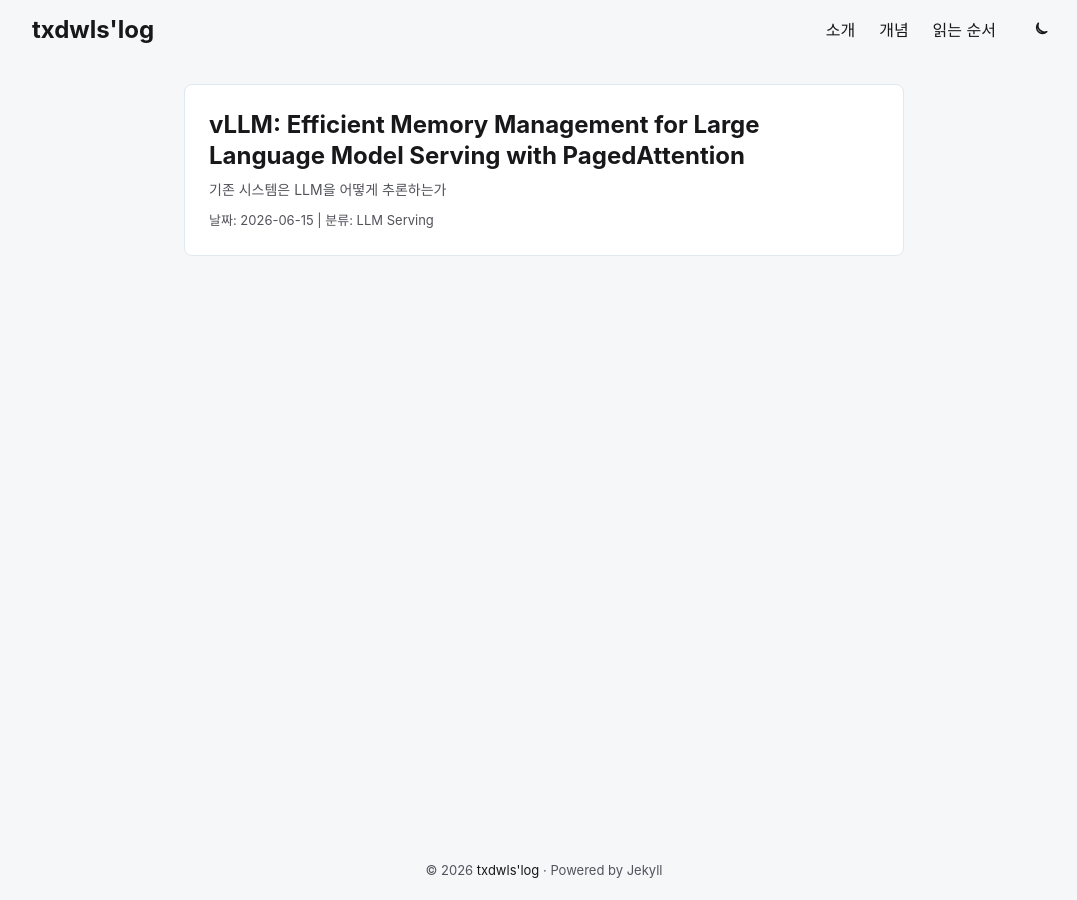
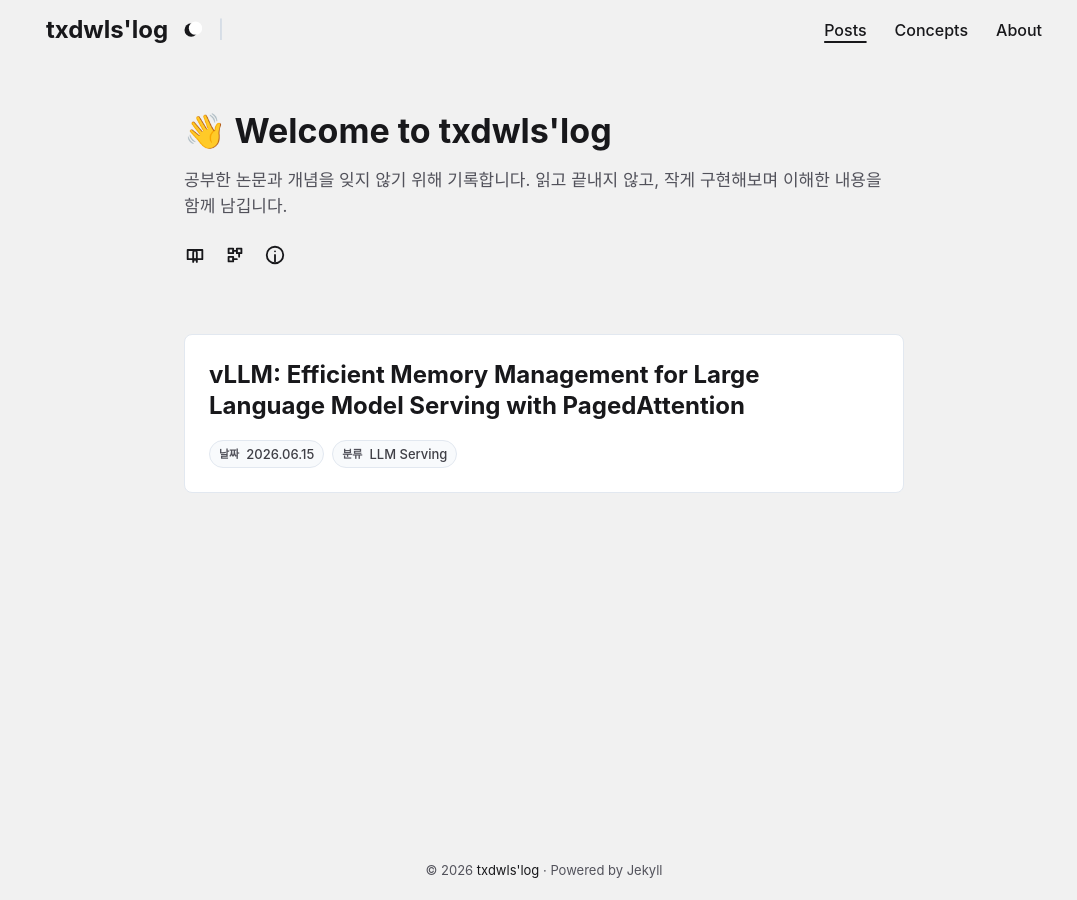
Before and after one commit to txdwls/txdwls.github.io, a Jekyll site: the page built from blog/index.html, in a window 1280 px wide. Shown: the whole page, without its empty margins (96-1173 px from the left). Built offline with Jekyll 4.4.1, drawn with Linux system fonts in a browser that asks for light colours; some web fonts are replaced.

Commit message:
Polish blog reading interface

```diff
--- a/blog/_layouts/default.html
+++ b/blog/_layouts/default.html
@@ -21,19 +21,22 @@
   </head>
   <body class="list">
     <header class="header">
-      <nav class="nav">
-        <div class="logo">
-          <a href="{{ '/' | relative_url }}">{{ site.title }}</a>
+      <nav class="nav" aria-label="Primary">
+        <div class="nav-brand">
+          <div class="logo">
+            <a href="{{ '/' | relative_url }}">{{ site.title }}</a>
+          </div>
+          <button id="theme-toggle" type="button" title="Toggle theme" aria-label="Toggle theme">
+            <svg id="moon" class="theme-icon-moon" viewBox="0 0 24 24" aria-hidden="true"><circle class="moon-body" cx="11" cy="12" r="8"/><circle class="moon-cutout" cx="16.2" cy="9.8" r="8"/></svg>
+            <svg id="sun" viewBox="0 0 24 24" aria-hidden="true"><circle cx="12" cy="12" r="4" fill="none" stroke="currentColor" stroke-width="2"/><path d="M12 2v2m0 16v2M4.9 4.9l1.4 1.4m11.4 11.4 1.4 1.4M2 12h2m16 0h2M4.9 19.1l1.4-1.4M17.7 6.3l1.4-1.4" fill="none" stroke="currentColor" stroke-width="2" stroke-linecap="round"/></svg>
+          </button>
+          <span class="nav-separator" aria-hidden="true">|</span>
         </div>
         <ul id="menu">
-          <li><a href="{{ '/about/' | relative_url }}">소개</a></li>
-          <li><a href="{{ '/concepts/' | relative_url }}">개념</a></li>
-          <li><a href="{{ '/reading-path/' | relative_url }}">읽는 순서</a></li>
+          <li><a href="{{ '/' | relative_url }}"{% if page.url == '/' %} aria-current="page"{% endif %}>Posts</a></li>
+          <li><a href="{{ '/concepts/' | relative_url }}"{% if page.url == '/concepts/' %} aria-current="page"{% endif %}>Concepts</a></li>
+          <li><a href="{{ '/about/' | relative_url }}"{% if page.url == '/about/' %} aria-current="page"{% endif %}>About</a></li>
         </ul>
-        <button id="theme-toggle" type="button" title="Toggle theme" aria-label="Toggle theme">
-          <svg id="moon" viewBox="0 0 24 24" aria-hidden="true"><path d="M21 14.2A8.7 8.7 0 0 1 9.8 3a7 7 0 1 0 11.2 11.2Z" fill="none" stroke="currentColor" stroke-width="2" stroke-linecap="round" stroke-linejoin="round"/></svg>
-          <svg id="sun" viewBox="0 0 24 24" aria-hidden="true"><circle cx="12" cy="12" r="4" fill="none" stroke="currentColor" stroke-width="2"/><path d="M12 2v2m0 16v2M4.9 4.9l1.4 1.4m11.4 11.4 1.4 1.4M2 12h2m16 0h2M4.9 19.1l1.4-1.4M17.7 6.3l1.4-1.4" fill="none" stroke="currentColor" stroke-width="2" stroke-linecap="round"/></svg>
-        </button>
       </nav>
     </header>
     <main class="main">
--- a/blog/assets/css/style.css
+++ b/blog/assets/css/style.css
@@ -1,7 +1,7 @@
 :root {
   --gap: 24px;
   --content-gap: 20px;
-  --nav-width: 1024px;
+  --nav-width: 996px;
   --main-width: 720px;
   --header-height: 60px;
   --footer-height: 60px;
@@ -12,7 +12,7 @@
   --secondary: rgb(82, 82, 91);
   --tertiary: rgb(203, 213, 225);
   --content: rgb(39, 39, 42);
-  --code-bg: rgb(246, 247, 249);
+  --code-bg: rgb(241, 241, 241);
   --border: rgb(226, 232, 240);
   --link: rgb(30, 86, 184);
   --link-hover: rgb(15, 23, 42);
@@ -167,46 +167,71 @@
 
 .nav {
   display: flex;
-  flex-wrap: wrap;
-  justify-content: flex-end;
+  align-items: center;
+  justify-content: space-between;
   max-width: calc(var(--nav-width) + var(--gap) * 2);
+  min-height: var(--header-height);
   margin-inline: auto;
-  line-height: var(--header-height);
+  padding-inline: var(--gap);
 }
 
 .nav a {
   display: block;
 }
 
-.logo,
-#menu {
+.nav-brand {
   display: flex;
-  margin: auto var(--gap);
+  align-items: center;
+  min-width: 0;
 }
 
 .logo {
-  flex-wrap: inherit;
-  margin-inline-end: auto;
+  display: flex;
+  align-items: center;
 }
 
 .logo a {
   font-size: 24px;
   font-weight: 700;
+  letter-spacing: 0;
+}
+
+.nav-separator {
+  display: inline-flex;
+  align-items: center;
+  height: var(--header-height);
+  margin-inline-start: 12px;
+  color: var(--tertiary);
+  font-size: 18px;
+  font-weight: 400;
 }
 
 #menu {
+  display: flex;
+  flex: 0 0 auto;
+  gap: 28px;
   overflow-x: auto;
+  margin: 0 0 0 auto;
   list-style: none;
   white-space: nowrap;
+  -webkit-overflow-scrolling: touch;
 }
 
 #menu li + li {
-  margin-inline-start: var(--gap);
+  margin-inline-start: 0;
 }
 
 #menu a {
   color: var(--primary);
   font-size: 16px;
+  font-weight: 500;
+  line-height: var(--header-height);
+}
+
+#menu a[aria-current="page"] {
+  text-decoration: underline;
+  text-decoration-thickness: 1.5px;
+  text-underline-offset: 5px;
 }
 
 #menu a:hover,
@@ -218,9 +243,9 @@
   display: inline-flex;
   align-items: center;
   justify-content: center;
-  width: 32px;
+  width: 28px;
   height: var(--header-height);
-  margin: auto var(--gap) auto 4px;
+  margin-inline-start: 10px;
 }
 
 #theme-toggle:focus {
@@ -228,8 +253,36 @@
 }
 
 #theme-toggle svg {
-  width: 18px;
-  height: 18px;
+  width: 20px;
+  height: 20px;
+}
+
+.theme-icon-moon .moon-body {
+  fill: currentColor;
+}
+
+.theme-icon-moon .moon-cutout {
+  fill: var(--theme);
+}
+
+@media (max-width: 420px) {
+  .nav {
+    justify-content: center;
+    padding-inline: 14px;
+  }
+
+  .nav-brand {
+    display: none;
+  }
+
+  #menu {
+    gap: 20px;
+    margin-inline-start: 0;
+  }
+
+  #menu a {
+    font-size: 16px;
+  }
 }
 
 :root.dark #moon {
@@ -246,6 +299,56 @@
   max-width: calc(var(--main-width) + var(--gap) * 2);
   margin: auto;
   padding: var(--gap);
+}
+
+.home-intro {
+  margin: 26px 0 68px;
+}
+
+.home-intro h1 {
+  color: var(--primary);
+  font-size: 34px;
+  line-height: 1.25;
+}
+
+.home-intro p {
+  max-width: 720px;
+  margin-top: 14px;
+  color: var(--secondary);
+  font-size: 17px;
+  line-height: 1.58;
+}
+
+.home-links {
+  display: flex;
+  align-items: center;
+  gap: 18px;
+  margin-top: 24px;
+}
+
+.home-links a {
+  display: inline-flex;
+  align-items: center;
+  justify-content: center;
+  width: 22px;
+  height: 22px;
+  color: var(--primary);
+  transition: color 120ms ease, transform 120ms ease;
+}
+
+.home-links a:hover {
+  color: var(--secondary);
+  transform: translateY(-1px);
+}
+
+.home-links svg {
+  width: 22px;
+  height: 22px;
+  fill: none;
+  stroke: currentColor;
+  stroke-linecap: round;
+  stroke-linejoin: round;
+  stroke-width: 2;
 }
 
 .first-entry {
@@ -283,8 +386,8 @@
 
 .post-entry {
   position: relative;
-  margin-bottom: var(--gap);
-  padding: var(--gap);
+  margin-bottom: 24px;
+  padding: 24px;
   border: 1px solid var(--border);
   border-radius: var(--radius);
   background: var(--entry);
@@ -317,8 +420,33 @@
 }
 
 .entry-footer {
+  display: flex;
+  flex-wrap: wrap;
+  gap: 8px;
+  margin-top: 18px;
   color: var(--secondary);
   font-size: 13px;
+  line-height: 1.3;
+}
+
+.meta-item {
+  display: inline-flex;
+  align-items: center;
+  gap: 7px;
+  min-height: 28px;
+  padding: 5px 9px;
+  border: 1px solid var(--tag-border);
+  border-radius: 999px;
+  background: var(--tag-bg);
+  color: var(--tag-text);
+  font-weight: 500;
+}
+
+.meta-label {
+  color: var(--secondary);
+  font-size: 11px;
+  font-weight: 650;
+  letter-spacing: 0;
 }
 
 .entry-link {
@@ -570,28 +698,53 @@
 }
 
 .prose table {
-  display: block;
-  overflow-x: auto;
+  overflow: hidden;
   width: 100%;
   max-width: 100%;
-  border-collapse: collapse;
+  border: 1px solid var(--border);
+  border-radius: var(--radius);
+  border-collapse: separate;
+  border-spacing: 0;
+  background: var(--entry);
+  box-shadow: 0 1px 2px rgba(15, 23, 42, 0.04);
   font-size: 14px;
   line-height: 1.55;
-  -webkit-overflow-scrolling: touch;
 }
 
 .prose th,
 .prose td {
-  padding: 10px 12px;
-  border: 1px solid var(--border);
-  text-align: left;
+  padding: 13px 16px;
+  border: 0;
+  border-bottom: 1px solid var(--border);
+  text-align: center;
   vertical-align: top;
   overflow-wrap: break-word;
 }
 
+.prose th + th,
+.prose td + td {
+  border-inline-start: 1px solid var(--border);
+}
+
 .prose th {
+  background: var(--tag-bg);
   color: var(--primary);
-  font-weight: 600;
+  font-size: 13px;
+  font-weight: 750;
+  letter-spacing: 0;
+}
+
+.prose tbody tr:last-child td {
+  border-bottom: 0;
+}
+
+.prose tbody tr:hover td {
+  background: var(--resource-bg);
+}
+
+.prose tbody td:first-child {
+  color: var(--primary);
+  font-weight: 650;
 }
 
 .prose img {
@@ -826,55 +979,31 @@
   content: " · ";
 }
 
-@media (max-width: 900px) {
-  .logo {
-    margin-inline-end: var(--gap);
-  }
-
-  .nav {
-    justify-content: space-between;
-  }
-
-  #menu {
-    margin-inline-start: auto;
-  }
-}
-
 @media (max-width: 640px) {
   :root {
     --gap: 18px;
   }
 
-  .header {
-    height: auto;
+  .first-entry {
+    min-height: 220px;
   }
 
-  .nav {
-    line-height: 48px;
+  .home-intro {
+    margin: 30px 0 58px;
   }
 
-  .logo,
-  #menu,
-  #theme-toggle {
-    margin-inline: var(--gap);
+  .home-intro h1 {
+    font-size: 34px;
+    line-height: 1.22;
   }
 
-  .logo {
-    width: 100%;
+  .home-intro p {
+    font-size: 16px;
+    line-height: 1.6;
   }
 
-  #menu {
-    width: calc(100% - var(--gap) * 2 - 42px);
-    margin-inline-end: 4px;
-  }
-
-  #theme-toggle {
-    margin-inline-start: 0;
-    height: 48px;
-  }
-
-  .first-entry {
-    min-height: 220px;
+  .home-links {
+    margin-top: 24px;
   }
 
   .first-entry .entry-header h1 {
@@ -908,4 +1037,14 @@
     flex: 1 1 128px;
     justify-content: center;
   }
+
+  .prose table {
+    table-layout: fixed;
+    font-size: 13px;
+  }
+
+  .prose th,
+  .prose td {
+    padding: 11px 12px;
+  }
 }
--- a/blog/index.html
+++ b/blog/index.html
@@ -2,17 +2,40 @@
 layout: default
 title: "Home"
 ---
+
+<section class="home-intro" aria-labelledby="home-intro-title">
+  <h1 id="home-intro-title">👋 Welcome to {{ site.title }}</h1>
+  <p>
+    공부한 논문과 개념을 잊지 않기 위해 기록합니다.
+    읽고 끝내지 않고, 작게 구현해보며 이해한 내용을 함께 남깁니다.
+  </p>
+  <nav class="home-links" aria-label="Quick links">
+    <a href="{{ '/concepts/' | relative_url }}" aria-label="개념 허브">
+      <svg viewBox="0 0 24 24" aria-hidden="true"><path d="M4 6.5h7a3 3 0 0 1 3 3v10a3 3 0 0 0-3-3H4z"/><path d="M20 6.5h-7a3 3 0 0 0-3 3v10a3 3 0 0 1 3-3h7z"/></svg>
+    </a>
+    <a href="{{ '/reading-path/' | relative_url }}" aria-label="LLM·Vision 관심 논문">
+      <svg viewBox="0 0 24 24" aria-hidden="true"><path d="M5 5h5v5H5z"/><path d="M14 5h5v5h-5z"/><path d="M5 14h5v5H5z"/><path d="M10 7.5h4M16.5 10v4M14 16.5h-4"/></svg>
+    </a>
+    <a href="{{ '/about/' | relative_url }}" aria-label="소개">
+      <svg viewBox="0 0 24 24" aria-hidden="true"><path d="M12 19v-7"/><path d="M12 8h.01"/><circle cx="12" cy="12" r="9"/></svg>
+    </a>
+  </nav>
+</section>
 
 {% for post in site.posts %}
   <article class="post-entry">
     <header class="entry-header">
       <h2>{{ post.title }}</h2>
     </header>
-    <section class="entry-content">
-      <p>{{ post.excerpt | strip_html | truncate: 420 }}</p>
-    </section>
-    <footer class="entry-footer">
-      날짜: {{ post.date | date: "%Y-%m-%d" }} | 분류: {{ post.category }}
+    <footer class="entry-footer" aria-label="Post metadata">
+      <time class="meta-item" datetime="{{ post.date | date_to_xmlschema }}">
+        <span class="meta-label">날짜</span>
+        {{ post.date | date: "%Y.%m.%d" }}
+      </time>
+      <span class="meta-item">
+        <span class="meta-label">분류</span>
+        {{ post.category }}
+      </span>
     </footer>
     <a class="entry-link" aria-label="post link to {{ post.title }}" href="{{ post.url | relative_url }}"></a>
   </article>
```
Also changed, not shown: blog/_data/reading_path.yml (+8 -0 lines), blog/concepts.md (+2 -0 lines), blog/reading-path.md (+22 -2 lines).
